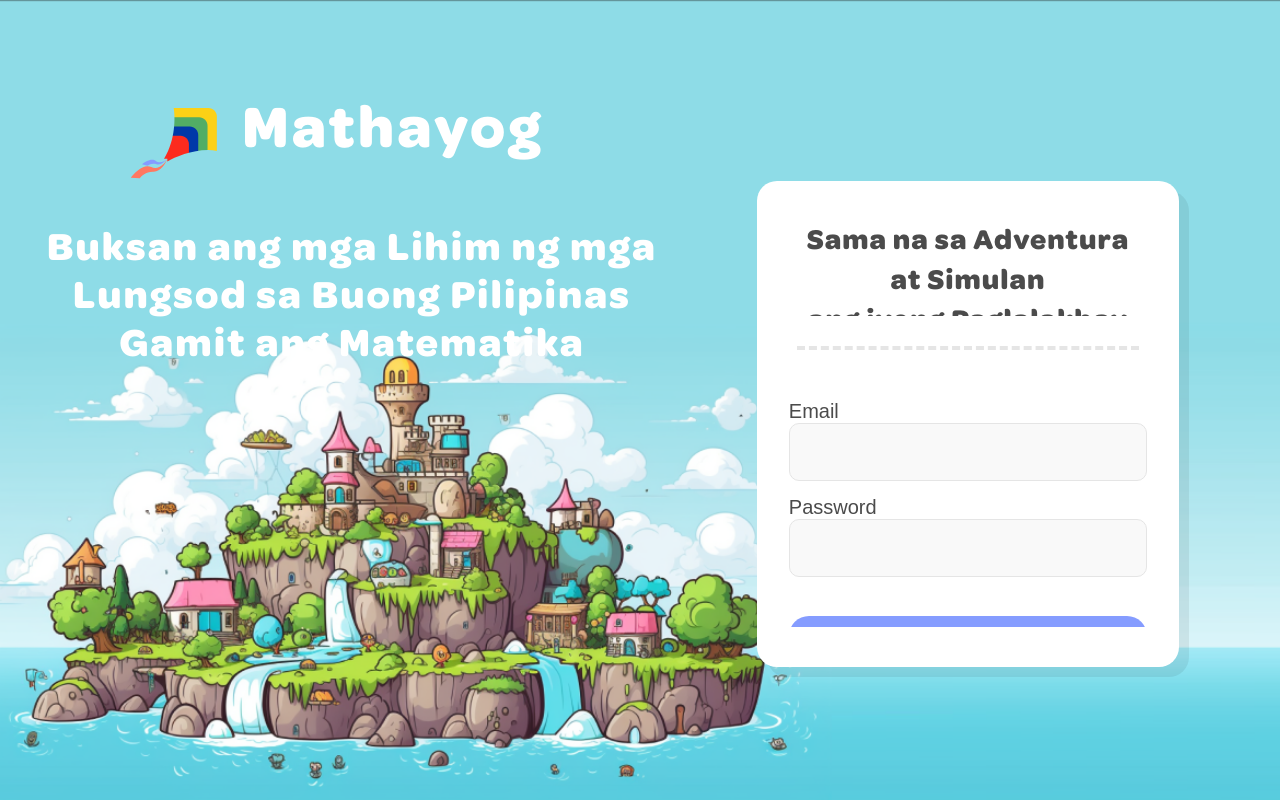
After one commit to DaoistFullStackApps/edukTasks, a Laravel app: page /login in a window 1280 px wide. The commit adds this page. Run offline with Laravel 10, Linux system fonts and the light colour scheme; parts of the project's set-up code (start-up, migrations or seed data) failed here and were passed over; some web fonts are replaced.

Commit message:
UPDATE: blade & css of login

```diff
--- a/app/Http/Controllers/Controller.php
+++ b/app/Http/Controllers/Controller.php
@@ -18,6 +18,11 @@ class Controller extends BaseController
 {
     use AuthorizesRequests, ValidatesRequests;
 
+
+    public function login()
+    {
+        return view('components.loginForm');
+    }
 
     public function create()
     {
--- /dev/null
+++ b/resources/views/components/loginForm.blade.php
@@ -0,0 +1,21 @@
+@extends('user.register')
+
+@section('content')
+<div class="login-form">
+    <h3 class="registration-form-title">Sama na sa Adventura at Simulan <br>ang iyong Paglalakbay</h3>
+    <div class="dashed-line"></div>
+    <form action="{{route('login')}}" class="page-form" method="POST">
+        @csrf
+        <div>
+            <label for="email" class="registration-label">Email</label>
+            <input type="email" id="email" name="email" required class="registration-input">
+        </div>
+
+        <div>
+            <label for="password" class="registration-label">Password</label>
+            <input type="password" id="password" name="password" required class="registration-input">
+        </div>
+        <button type="submit" class="registration-btn">Mag-Login</button>
+    </form>
+</div>
+@endsection
--- a/resources/views/user/register.blade.php
+++ b/resources/views/user/register.blade.php
@@ -6,6 +6,7 @@
     <meta name="viewport" content="width=device-width, initial-scale=1.0">
     <meta http-equiv="X-UA-Compatible" content="ie=edge">
     <link rel="stylesheet" href="{{asset('assets/css/registration-page.css')}}">
+    <link rel="stylesheet" href="{{asset('assets/css/login-form.css')}}">
     <title>Document</title>
 </head>
 
@@ -18,7 +19,11 @@
                 <h3 class="register-page-title">Mathayog</h3>
             </div>
             <div class="register-page-description">
+                @if(Route::currentRouteName() == 'register')
                 <p class="page-description">Maglibot-libot sa Pagsusuri ng <br>Matematika sa Buong Pilipinas</p>
+                @elseif(Route::currentRouteName() == 'login')
+                <p class="page-description">Buksan ang mga Lihim ng mga <br>Lungsod sa Buong Pilipinas <br>Gamit ang Matematika</p>
+                @endif
             </div>
         </div>
 
--- a/routes/web.php
+++ b/routes/web.php
@@ -15,7 +15,7 @@ use App\Http\Controllers\Controller;
 */
 
 Route::get('/', function () {
-    return view('components.registerForm');
+    return view('components.loginForm');
 });
 
 
@@ -24,6 +24,8 @@ Route::get('/dashboard', [Controller::class, 'dashboard']);
 
 Route::get('register', [Controller::class, 'create'])->name('register');
 Route::post('register', [Controller::class, 'saveUser']);
+
+Route::get('login', [Controller::class, 'login'])->name('login');
 
 
 //rome task
```
Also changed, not shown: public/assets/css/login-form.css (added).
